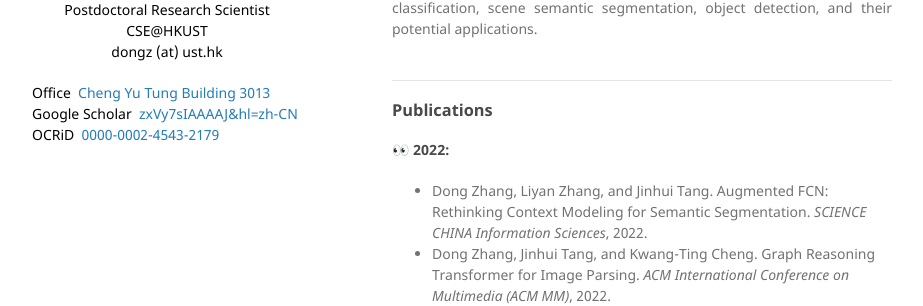
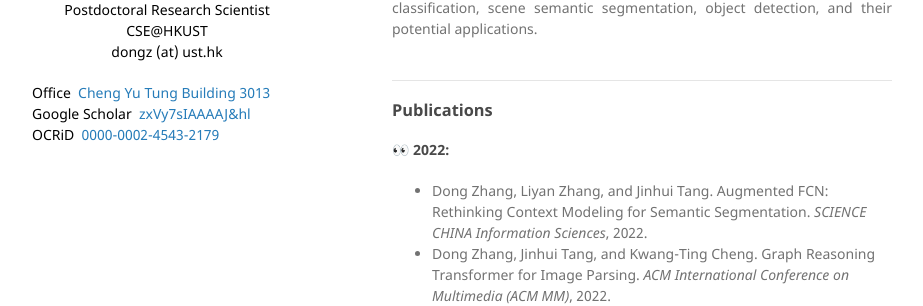
Before and after one commit to ZHANGDONG-NJUST/zhangdong-njust.github.io, a Jekyll site: the page built from index.md, in a window 1280 px wide. Shown: the part 288-594 px from the top of the page, without its empty margins (178-1101 px from the left). Built offline with Jekyll 4.4.1, drawn with Linux system fonts in a browser that asks for light colours; our own code applies the rules of GitHub Pages for plain Markdown files.

Commit message:
Update default.html

```diff
--- a/_layouts/default.html
+++ b/_layouts/default.html
@@ -25,7 +25,7 @@
 
         {% if site.github.is_user_page %}
         <p class="view"><font color="black">Office</font>&nbsp <a href="https://pathadvisor.ust.hk/from/Jockey%20Club%20Tower;bGZwnPDxFQ-b;Overall;1557,746/to/ROOM%203013;zJD5wraGWFC3;CYT3;836,-411/floor/Overall/at/normalized/1425,746,0">Cheng Yu Tung Building 3013</a><br>
-          <font color="black">Google Scholar</font>&nbsp <a href="https://scholar.google.com/citations?user=zxVy7sIAAAAJ&hl=zh-CN">zxVy7sIAAAAJ&hl=zh-CN</a><br>
+          <font color="black">Google Scholar</font>&nbsp <a href="https://scholar.google.com/citations?user=zxVy7sIAAAAJ&hl=zh-CN">zxVy7sIAAAAJ&hl</a><br>
           <font color="black">OCRiD</font>&nbsp <a href="https://orcid.org/my-orcid?orcid=0000-0002-4543-2179">0000-0002-4543-2179</a></p>
         {% endif %}
 
```
